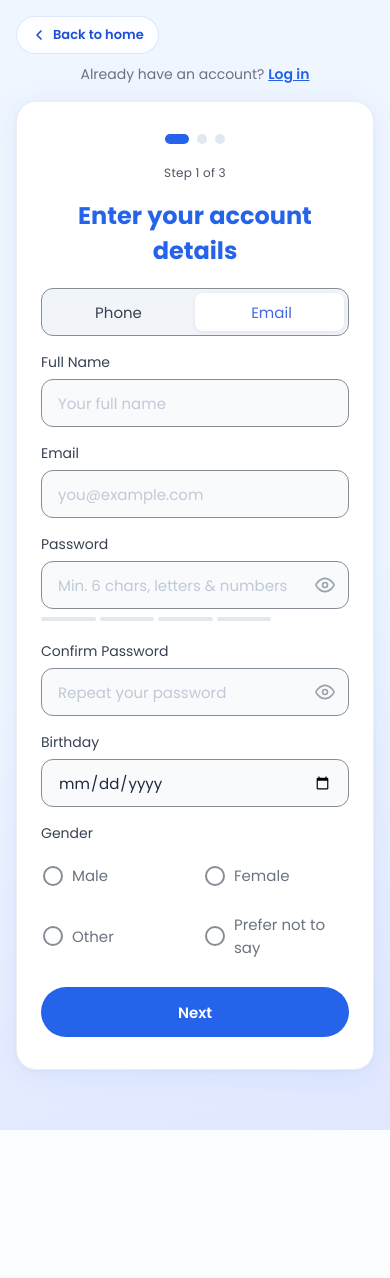
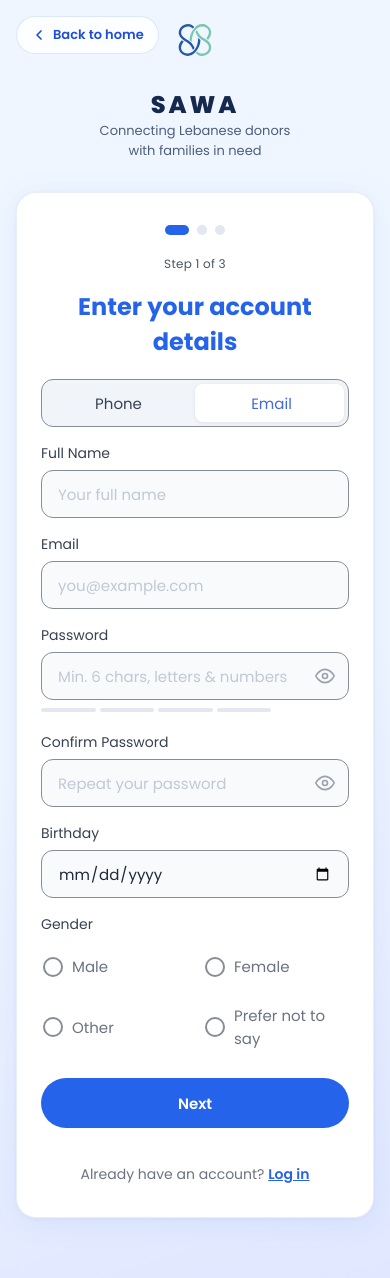
Before and after one commit to chadikoder/Sawa, a PHP site: page /sawa/pages/signup.php in a window 390 px wide. Before the commit the page ends 1130 px from the top, so only its background shows below. Run offline with PHP 8.4, Linux system fonts and the light colour scheme.

Commit message:
Give mobile and tablet the brand they already had on desktop; enlarge logos
Below 780px .login-brand was display:none and .login-page had no background of
its own, so login, forgot-password and reset-password collapsed to a bare form
on a white sheet while desktop got the full split-screen panel. The design was
not missing, it was switched off.

Small screens now take the same --auth-panel gradient the desktop panel uses,
and .login-card became an actual floating card (44rem cap, radius, shadow)
instead of a full-bleed white area. Measured at 360/390/600/768/1280: the card
fits the viewport at every width with no horizontal overflow, and the desktop
split-screen is unchanged — its 52rem panel needed max-width:none because the
new mobile cap would otherwise have clamped it.

Signup got a different treatment on purpose. It already had a gradient body
and a white card, so it did not need the card treatment — what it had was no
logo or brand name anywhere. A filled band would have stacked a second blue on
the existing gradient, so the logo, name and tagline sit directly on it.

--auth-panel and friends moved from login.css to tokens.css: signup.php loads
only tokens.css + signup.css, so anything defined in login.css is invisible to
it. Login-only tile/chip tokens stayed put.

"Already have an account?" moved from above the card to under the Next button,
mirroring login.php's "Don't have an account? Sign up". Its 6.4rem top margin
and the >=768px override both existed only to clear .back-home while it
floated at the top, so both are gone.

Logos enlarged everywhere, each checked against the bar that contains it:
  auth card      5.6 -> 8rem      login split panel  10 -> 12rem
  index hero     9 -> 11rem       (>=1024: 12 -> 14, <=520: 8 -> 9.5)
  status pages   5.2 -> 7rem      admin sidebar      4.4 -> 5.2rem
  userhome sidebar 5.2 -> 6rem (img 3.4 -> 4)
  guest header   3.8 -> 4.4rem (img 2.4 -> 2.9; <=900px 3.4 -> 4)
  about-us nav   2.8 -> 3.4rem (>=768: 3.2 -> 3.8, circle 4.8 -> 5.6)
Four of these turned out to be overridden in media queries that had to be
raised too, or the base change would have been silently discarded. Verified in
the browser: the nav logo sits inside its 64px bar and the guest brand mark
inside its 59px header.

Co-Authored-By: Claude Opus 4.8 <noreply@anthropic.com>

```diff
--- a/css/admin.css
+++ b/css/admin.css
@@ -90,8 +90,8 @@ body.admin-page select {
 }
 
 .admin-brand img {
-  width: 4.4rem;
-  height: 4.4rem;
+  width: 5.2rem;
+  height: 5.2rem;
   border-radius: 1.2rem;
   padding: 0.55rem;
   background: var(--color-primary-light);
--- a/css/signup.css
+++ b/css/signup.css
@@ -51,7 +51,10 @@
     font-size: 1.4rem;
     color: #6b7280;
     text-align: center;
-    margin: 6.4rem 0 0;
+    /* Now sits inside the card under the Next button, so the old 6.4rem top
+       margin (which existed to clear .back-home when this floated above the
+       card) would just push it away from the button it belongs to. */
+    margin: 2rem 0 0;
     padding: 0 2rem;
 }
 .auth-switch a { color: var(--blue); font-weight: 600; text-decoration: underline; }
@@ -754,11 +757,6 @@ span { display: inline-block; }
         background: linear-gradient(160deg, #eff6ff 0%, #eff6ff 55%, #e0e7ff 100%);
     }
 
-    /* Wide enough that the centred text clears .back-home horizontally. */
-    .auth-switch {
-        margin-top: 1.6rem;
-    }
-
     /* Stays two columns: .gender-group is capped at 36rem at every width, so
        four columns would be ~82px each and break "Prefer not to say" over four
        lines here too.
@@ -1151,3 +1149,42 @@ html[data-theme="dark"] .back-home {
     border-color: rgba(96, 165, 250, 0.28);
     color: #bfdbfe;
 }
+
+/* ── Brand mark above the signup card (small screens only) ──────────────────
+   Signup already had a gradient page and a white card, so it did not need the
+   login page's floating-card treatment — what it had was no brand at all.
+   This adds the logo, name and tagline directly on the existing gradient. A
+   filled band would have stacked a second blue on top of the first.
+   Above 768px the desktop layout takes over and this is hidden. */
+.auth-brand-band {
+    width: 100%;
+    text-align: center;
+    padding: 0 2rem;
+    margin: 0 0 1.6rem;
+}
+
+.auth-brand-band-logo {
+    width: 8rem;
+    height: 8rem;
+    filter: var(--auth-logo-filter);
+}
+
+.auth-brand-band-name {
+    font-size: 2.4rem;
+    font-weight: 800;
+    letter-spacing: 0.12em;
+    color: var(--auth-panel-fg);
+    margin: 0.8rem 0 0.4rem;
+    line-height: 1;
+}
+
+.auth-brand-band-tag {
+    font-size: 1.3rem;
+    line-height: 1.5;
+    color: var(--auth-panel-soft);
+    margin: 0;
+}
+
+@media (min-width: 768px) {
+    .auth-brand-band { display: none; }
+}
--- a/css/status.css
+++ b/css/status.css
@@ -47,8 +47,8 @@ body {
 }
 
 .status-logo {
-  width: 5.2rem;
-  height: 5.2rem;
+  width: 7rem;
+  height: 7rem;
   margin-bottom: 1.8rem;
 }
 
--- a/css/tokens.css
+++ b/css/tokens.css
@@ -56,6 +56,17 @@ html {
   --color-border-control: #868d96;
   --color-dark:           #111827;
   --color-dark-soft:      #1e293b;
+
+  /* ─── Auth brand surface ──────────────────────
+     The gradient behind the login split-screen panel, the same gradient on
+     small screens where that panel is hidden, and the signup brand band.
+     Defined here rather than in login.css because signup.php loads only
+     tokens.css + signup.css, so anything left in login.css is invisible to it.
+     Login-only extras (--auth-tile-*, --auth-chip-*) stay in login.css. */
+  --auth-panel:           linear-gradient(145deg, #dbeafe 0%, #bfdbfe 48%, #e0e7ff 100%);
+  --auth-panel-fg:        #14294d;
+  --auth-panel-soft:      rgba(20, 41, 77, 0.74);
+  --auth-logo-filter:     none;
 
   /* ─── Typography ─────────────────────────────── */
   --font:       'Poppins', Arial, sans-serif;
@@ -155,6 +166,12 @@ html[data-theme="dark"] {
   --color-border-control: #64748b;
   --color-dark:           #020617;
   --color-dark-soft:      #0f172a;
+
+  /* Deep navy counterpart of the light auth gradient. */
+  --auth-panel:           linear-gradient(145deg, #123760 0%, #1d4ed8 48%, #0f172a 100%);
+  --auth-panel-fg:        #ffffff;
+  --auth-panel-soft:      rgba(255, 255, 255, 0.78);
+  --auth-logo-filter:     brightness(0) invert(1);
 }
 
 html, body {
--- a/pages/signup.php
+++ b/pages/signup.php
@@ -44,7 +44,16 @@ $signupErrorMessage = $signupErrors[$signupErrorCode] ?? null;
       <svg viewBox="0 0 24 24" fill="none" stroke="currentColor" stroke-width="2.5" stroke-linecap="round" stroke-linejoin="round" width="16" height="16" aria-hidden="true"><polyline points="15 18 9 12 15 6"/></svg>
       <span>Back to home</span>
     </a>
-    <p class="auth-switch">Already have an account? <a href="login.php">Log in</a></p>
+    <?php /* Brand mark for small screens. Signup already had the page gradient
+             and a white form card, but no logo or name anywhere — so it read as
+             a bare form. This sits on the existing gradient rather than adding a
+             second filled band, which would just stack two blues. Hidden from
+             768px up, where the desktop layout takes over. */ ?>
+    <div class="auth-brand-band">
+      <img src="../images/sawa_v2.svg" alt="" class="auth-brand-band-logo">
+      <p class="auth-brand-band-name">SAWA</p>
+      <p class="auth-brand-band-tag">Connecting Lebanese donors<br>with families in need</p>
+    </div>
 
     <?php if ($signupErrorMessage !== null): ?>
       <div class="signup-error-banner" role="alert">
@@ -208,6 +217,11 @@ $signupErrorMessage = $signupErrors[$signupErrorCode] ?? null;
 
         <input type="button" value="Next" class="nextstep_2">
 
+        <?php /* Sits under the fields rather than floating above the card, so
+                 it mirrors login.php's "Don't have an account? Sign up" and is
+                 where someone looks after reading the form, not before it. */ ?>
+        <p class="auth-switch">Already have an account? <a href="login.php">Log in</a></p>
+
         </div>
 
         <!-- hidden role value, kept for PHP form submission -->
```
Also changed, not shown: css/access.css (+5 -5 lines), css/login.css (+30 -16 lines), css/nav.css (+4 -4 lines), css/userhome.css.
